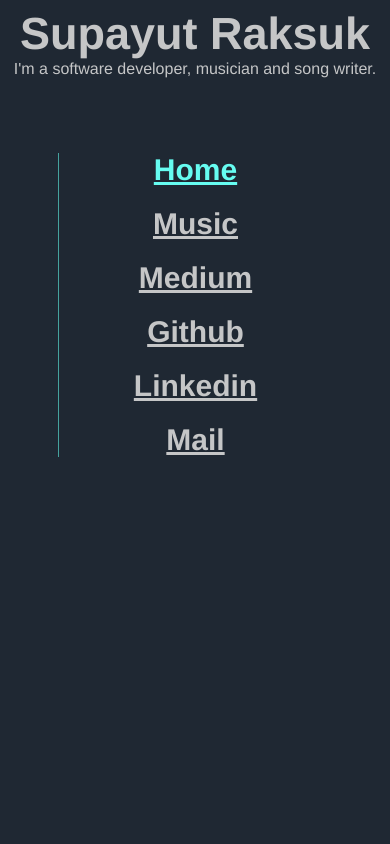
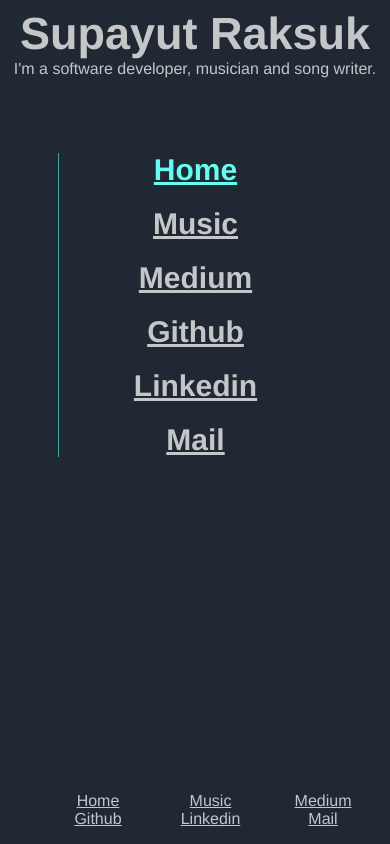
Before and after one commit to nookskill/supayut.com, a Vue app: page / in a window 390 px wide. Built offline with nearby package versions, Linux system fonts and the light colour scheme.

Commit message:
add footer

```diff
--- a/src/App.vue
+++ b/src/App.vue
@@ -1,6 +1,17 @@
 <template>
   <div id="app">
-    <router-view/>
+    <router-view/> <!-- View -->
+
+    <div id="footer">
+      <ul>
+        <li><router-link to="/">Home</router-link></li>
+        <li><router-link to="/music">Music</router-link></li>
+        <li><a href="https://medium.com/@nookskill">Medium</a></li>
+        <li><a href="https://github.com/nookskill">Github</a></li>
+        <li><a href="https://linkedin.com/in/supayut-raksuk">Linkedin</a></li>
+        <li><a href="mailto:nookskill@hotmail.com">Mail</a></li>
+      </ul>
+    </div>
   </div>
 </template>
 
@@ -29,11 +40,11 @@
     color: #66fcf1;
   }
 
-  ul {
+  #nav ul {
     padding: 0;
   }
 
-  li {
+  #nav li {
     display: inline-block;
     list-style-type: none;
     padding-left: 30px;
@@ -45,9 +56,31 @@
     font-weight: bold;
   }
 
+  #footer {
+    background: #1f2833;
+    overflow: hidden;
+    position: fixed;
+    bottom: 0;
+    width: 100%;
+  }
+
+  #footer a {
+    color: #c5c6c7;
+  }
+
+  #footer ul {
+    padding: 0;
+  }
+
+  #footer li {
+    display: inline-block;
+    list-style-type: none;
+    padding-left: 15px;
+  }
+
 
   @media only screen and (max-width: 540px) {
-    li {
+    #nav li {
       padding-left: 0;
       padding-right: 0;
       display: block;
@@ -55,7 +88,7 @@
       margin: 20px;
     }
 
-    ul {
+    #nav ul {
       border-left: thin solid;
       border-left-color: #45a29e;
     }
@@ -66,6 +99,16 @@
       font-size: 45px;
       font-weight: bold;
     }
+
+    #footer ul {
+      padding: 0;
+      list-style-type: none;
+    }
+
+    #footer li {
+      width: 25%;
+      /*float: left;*/
+    }
   }
 
 </style>
--- a/src/views/Main.vue
+++ b/src/views/Main.vue
@@ -13,6 +13,7 @@
         <li><a href="mailto:nookskill@hotmail.com">Mail</a></li>
       </ul>
     </div>
+
   </div>
 </template>
 
```
